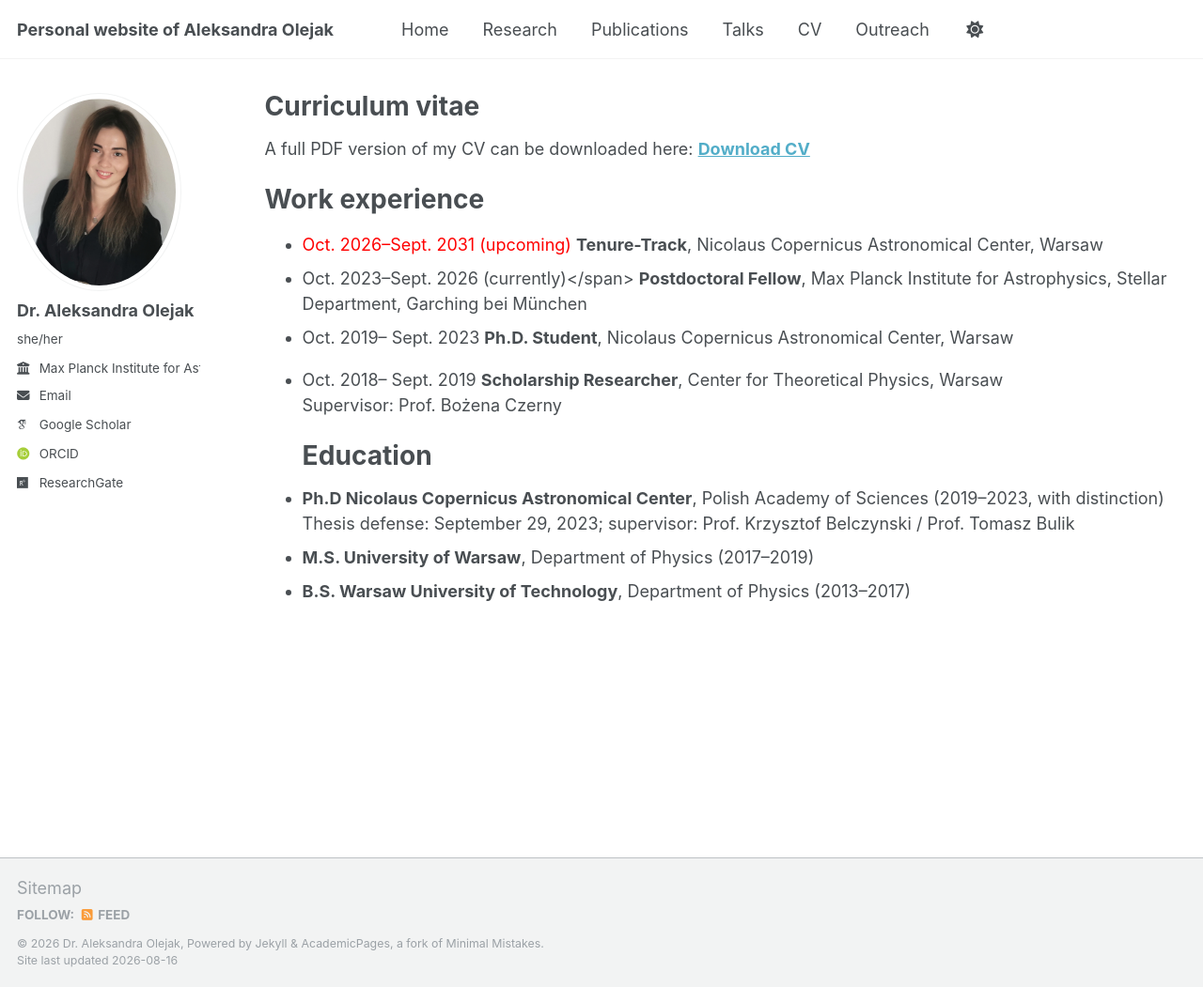
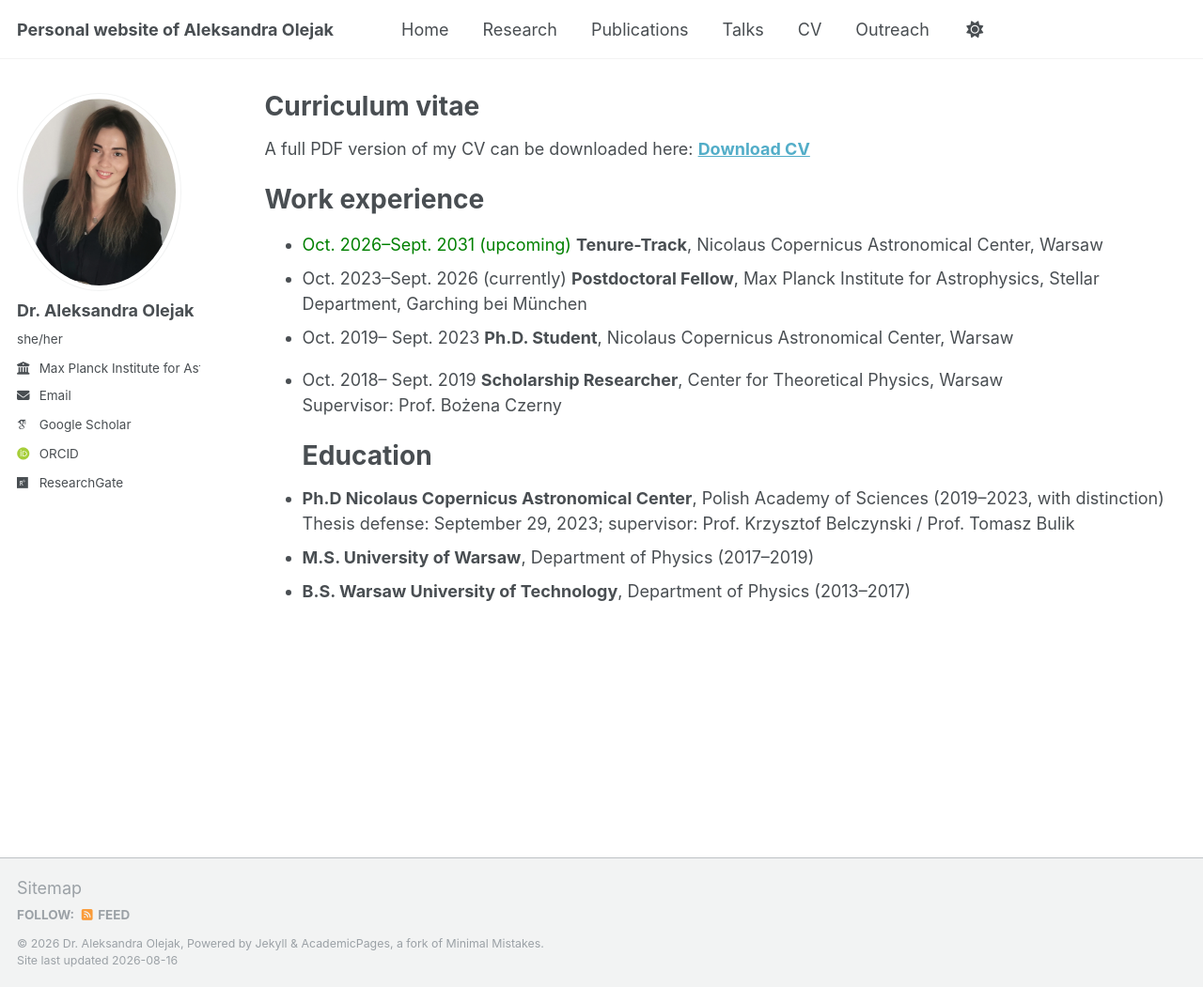
Before and after one commit to aleole/aleole.github.io, a Jekyll site: the page built from _pages/cv.md, in a window 1280 px wide and 1051 px high. Shown: the whole window at 94% size. Built offline with Jekyll 4.4.1, drawn with Linux system fonts in a browser that asks for light colours; some web fonts are replaced; a script that is not in the unit is left out; part of the change alters nothing that is shown.

Commit message:
Update cv.md

```diff
--- a/_pages/cv.md
+++ b/_pages/cv.md
@@ -13,8 +13,8 @@ A full PDF version of my CV can be downloaded here: **[Download CV](/files/CV_Al
 
 Work experience
 ======
-- <span style="color: red;">Oct. 2026–Sept. 2031 (upcoming)</span> **Tenure-Track**, Nicolaus Copernicus Astronomical Center, Warsaw
-- Oct. 2023–Sept. 2026 (currently)</span> **Postdoctoral Fellow**, Max Planck Institute for Astrophysics, Stellar Department, Garching bei München
+- <span style="color: green;">Oct. 2026–Sept. 2031 (upcoming)</span> **Tenure-Track**, Nicolaus Copernicus Astronomical Center, Warsaw
+- Oct. 2023–Sept. 2026 (currently) **Postdoctoral Fellow**, Max Planck Institute for Astrophysics, Stellar Department, Garching bei München
 - Oct. 2019– Sept. 2023 **Ph.D. Student**, Nicolaus Copernicus Astronomical Center, Warsaw
 - Oct. 2018– Sept. 2019 **Scholarship Researcher**, Center for Theoretical Physics, Warsaw
   Supervisor: Prof. Bożena Czerny
```
